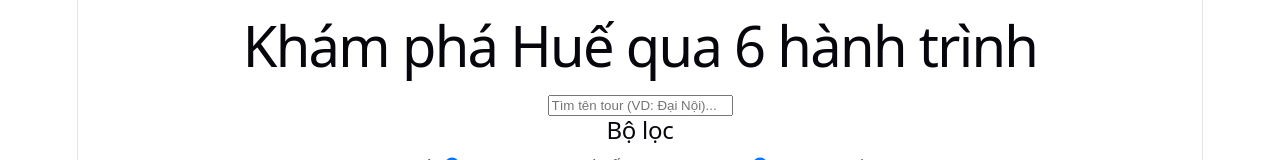
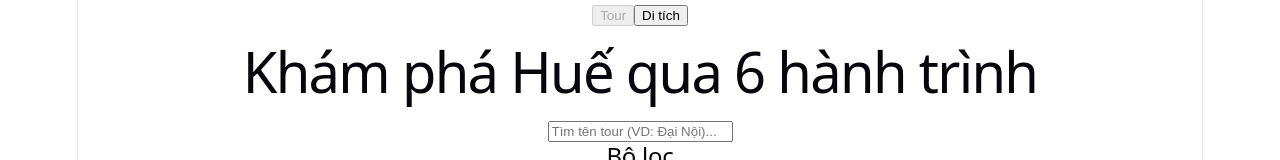
Before and after one commit to uyen288/phu-xuan-react, a React (Vite) app: page / in a window 1280 px wide. Shown: the top 160 px of the page. Built offline with nearby package versions, Linux system fonts and the light colour scheme.

Commit message:
buoi10-btvn: module di tich Hue voi custom hook useDiTichList

```diff
--- a/src/App.tsx
+++ b/src/App.tsx
@@ -1,10 +1,26 @@
 import './App.css'
 import { TourListContainer } from './features/tours/TourListContainer'
+import { DiTichListView } from './features/ditich/DiTichListView'
+import { useState } from 'react'
+
+type Trang = 'tour' | 'ditich'
 
 function App() {
+  const [trang, setTrang] = useState<Trang>('tour')
   return (
     <div>
-      <TourListContainer />
+      <nav className="top-nav">
+        <button onClick={() => setTrang('tour')} disabled={trang === 'tour'}>
+          Tour
+        </button>
+        <button
+          onClick={() => setTrang('ditich')}
+          disabled={trang === 'ditich'}
+        >
+          Di tích
+        </button>
+      </nav>
+      {trang === 'tour' ? <TourListContainer /> : <DiTichListView />}
     </div>
   )
 }
--- /dev/null
+++ b/src/data/ditich.ts
@@ -0,0 +1,60 @@
+import type { DiTich } from '../features/ditich/types'
+
+export const danhSachDiTich: DiTich[] = [
+  {
+    id: 'dai-noi-hue',
+    ten: 'Đại Nội Huế',
+    loai: 'kinh-thanh',
+    theKyXayDung: 19,
+    daThamQuan: false,
+  },
+  {
+    id: 'lang-tu-duc',
+    ten: 'Lăng Tự Đức',
+    loai: 'lang-tam',
+    theKyXayDung: 19,
+    daThamQuan: false,
+  },
+  {
+    id: 'lang-khai-dinh',
+    ten: 'Lăng Khải Định',
+    loai: 'lang-tam',
+    theKyXayDung: 20,
+    daThamQuan: false,
+  },
+  {
+    id: 'lang-minh-mang',
+    ten: 'Lăng Minh Mạng',
+    loai: 'lang-tam',
+    theKyXayDung: 19,
+    daThamQuan: false,
+  },
+  {
+    id: 'chua-thien-mu',
+    ten: 'Chùa Thiên Mụ',
+    loai: 'chua',
+    theKyXayDung: 17,
+    daThamQuan: true,
+  },
+  {
+    id: 'cau-truong-tien',
+    ten: 'Cầu Trường Tiền',
+    loai: 'cong-trinh-cong-cong',
+    theKyXayDung: 19,
+    daThamQuan: true,
+  },
+  {
+    id: 'dan-nam-giao',
+    ten: 'Đàn Nam Giao',
+    loai: 'te-dan',
+    theKyXayDung: 19,
+    daThamQuan: false,
+  },
+  {
+    id: 'chua-tu-dam',
+    ten: 'Chùa Từ Đàm',
+    loai: 'chua',
+    theKyXayDung: 17,
+    daThamQuan: false,
+  },
+]
--- /dev/null
+++ b/src/features/ditich/DiTichCard.tsx
@@ -0,0 +1,21 @@
+import type { DiTich } from './types'
+type DiTichCardProps = {
+  diTich: DiTich
+  onToggleThamQuan: (id: string) => void
+}
+export function DiTichCard({ diTich, onToggleThamQuan }: DiTichCardProps) {
+  return (
+    <article
+      className={`ditich-card ${diTich.daThamQuan ? 'ditich-card--visited' : ''}`}
+    >
+      <h3>{diTich.ten}</h3>
+      <p className="ditich-card__meta">
+        {diTich.loai.replace(/-/g, ' ')} — thế kỷ {diTich.theKy}
+      </p>
+      <p className="ditich-card__desc">{diTich.moTa}</p>
+      <button type="button" onClick={() => onToggleThamQuan(diTich.id)}>
+        {diTich.daThamQuan ? 'Bỏ đánh dấu' : 'Đã tham quan'}
+      </button>
+    </article>
+  )
+}
--- /dev/null
+++ b/src/features/ditich/DiTichFilter.tsx
@@ -0,0 +1,46 @@
+import type { DiTichFilter as FilterState, LoaiDiTich } from './types'
+type DiTichFilterProps = {
+  boLoc: FilterState
+  onChange: (patch: Partial<FilterState>) => void
+  onReset: () => void
+}
+const CAC_LOAI: Array<{ value: LoaiDiTich | 'tat-ca'; label: string }> = [
+  { value: 'tat-ca', label: 'Tất cả' },
+  { value: 'kinh-thanh', label: 'Kinh thành' },
+  { value: 'lang-tam', label: 'Lăng tẩm' },
+  { value: 'chua', label: 'Chùa' },
+  { value: 'te-dan', label: 'Tế đàn' },
+  { value: 'cong-trinh-cong-cong', label: 'Công trình công cộng' },
+]
+export function DiTichFilter({ boLoc, onChange, onReset }: DiTichFilterProps) {
+  return (
+    <div className="ditich-filter">
+      <label>
+        Loại di tích:
+        <select
+          value={boLoc.loai}
+          onChange={(e) =>
+            onChange({ loai: e.target.value as LoaiDiTich | 'tat-ca' })
+          }
+        >
+          {CAC_LOAI.map((l) => (
+            <option key={l.value} value={l.value}>
+              {l.label}
+            </option>
+          ))}
+        </select>
+      </label>
+      <label>
+        <input
+          type="checkbox"
+          checked={boLoc.chiChuaThamQuan}
+          onChange={(e) => onChange({ chiChuaThamQuan: e.target.checked })}
+        />
+        Chỉ hiện những nơi chưa tham quan
+      </label>
+      <button type="button" onClick={onReset}>
+        Đặt lại bộ lọc
+      </button>
+    </div>
+  )
+}
--- /dev/null
+++ b/src/features/ditich/DiTichListView.tsx
@@ -0,0 +1,53 @@
+import { useDiTichList } from './useDiTichList'
+import { DiTichCard } from './DiTichCard'
+import { DiTichFilter } from './DiTichFilter'
+import { SearchBox } from '../tours/SearchBox'
+import { PageLayout } from '../../components/PageLayout'
+import { danhSachDiTich } from '../../data/ditich'
+
+export function DiTichListView() {
+  const {
+    danhSachHienThi,
+    boLoc,
+    capNhatBoLoc,
+    danhDauDaThamQuan,
+    resetBoLoc,
+  } = useDiTichList(danhSachDiTich)
+  return (
+    <PageLayout
+      header={
+        <>
+          <h1>Di tích Huế</h1>
+          <SearchBox
+            value={boLoc.tuKhoa}
+            onChange={(value) => capNhatBoLoc({ tuKhoa: value })}
+            placeholder="Tìm di tích..."
+          />
+        </>
+      }
+      sidebar={
+        <DiTichFilter
+          boLoc={boLoc}
+          onChange={capNhatBoLoc}
+          onReset={resetBoLoc}
+        />
+      }
+      main={
+        <>
+          <p>
+            Hiển thị {danhSachHienThi.length} / {danhSachDiTich.length} di tích
+          </p>
+          <div className="ditich-grid">
+            {danhSachHienThi.map((d) => (
+              <DiTichCard
+                key={d.id}
+                diTich={d}
+                onToggleThamQuan={danhDauDaThamQuan}
+              />
+            ))}
+          </div>
+        </>
+      }
+    />
+  )
+}
--- /dev/null
+++ b/src/features/ditich/types.ts
@@ -0,0 +1,16 @@
+export type LoaiDiTich =
+  'kinh-thanh' | 'lang-tam' | 'chua' | 'cong-trinh-cong-cong' | 'te-dan'
+
+export interface DiTich {
+  id: string
+  ten: string
+  loai: LoaiDiTich
+  theKyXayDung: number
+  daThamQuan: boolean
+}
+
+export interface DiTichFilter {
+  tuKhoa: string
+  loai: LoaiDiTich | 'tat-ca'
+  chiChuaThamQuan: boolean
+}
--- /dev/null
+++ b/src/features/ditich/useDiTichList.ts
@@ -0,0 +1,46 @@
+import { useState } from 'react'
+import type { DiTich, DiTichFilter } from './types'
+
+const BO_LOC_MAC_DINH: DiTichFilter = {
+  tuKhoa: '',
+  loai: 'tat-ca',
+  chiChuaThamQuan: false,
+}
+
+export function useDiTichList(dataGoc: DiTich[]) {
+  const [danhSach, setDanhSach] = useState<DiTich[]>(dataGoc)
+  const [boLoc, setBoLoc] = useState<DiTichFilter>(BO_LOC_MAC_DINH)
+
+  const tuKhoaNormalized = boLoc.tuKhoa.trim().toLowerCase()
+
+  const danhSachHienThi = danhSach.filter((d) => {
+    const khopTuKhoa =
+      tuKhoaNormalized === '' || d.ten.toLowerCase().includes(tuKhoaNormalized)
+
+    const khopLoai = boLoc.loai === 'tat-ca' || d.loai === boLoc.loai
+
+    const khopThamQuan = !boLoc.chiChuaThamQuan || d.daThamQuan === false
+
+    return khopTuKhoa && khopLoai && khopThamQuan
+  })
+
+  const capNhatBoLoc = (patch: Partial<DiTichFilter>) => {
+    setBoLoc((prev) => ({ ...prev, ...patch }))
+  }
+
+  const danhDauDaThamQuan = (id: string) => {
+    setDanhSach((prev) =>
+      prev.map((d) => (d.id === id ? { ...d, daThamQuan: !d.daThamQuan } : d)),
+    )
+  }
+
+  const resetBoLoc = () => setBoLoc(BO_LOC_MAC_DINH)
+
+  return {
+    danhSachHienThi,
+    boLoc,
+    capNhatBoLoc,
+    danhDauDaThamQuan,
+    resetBoLoc,
+  }
+}
```
